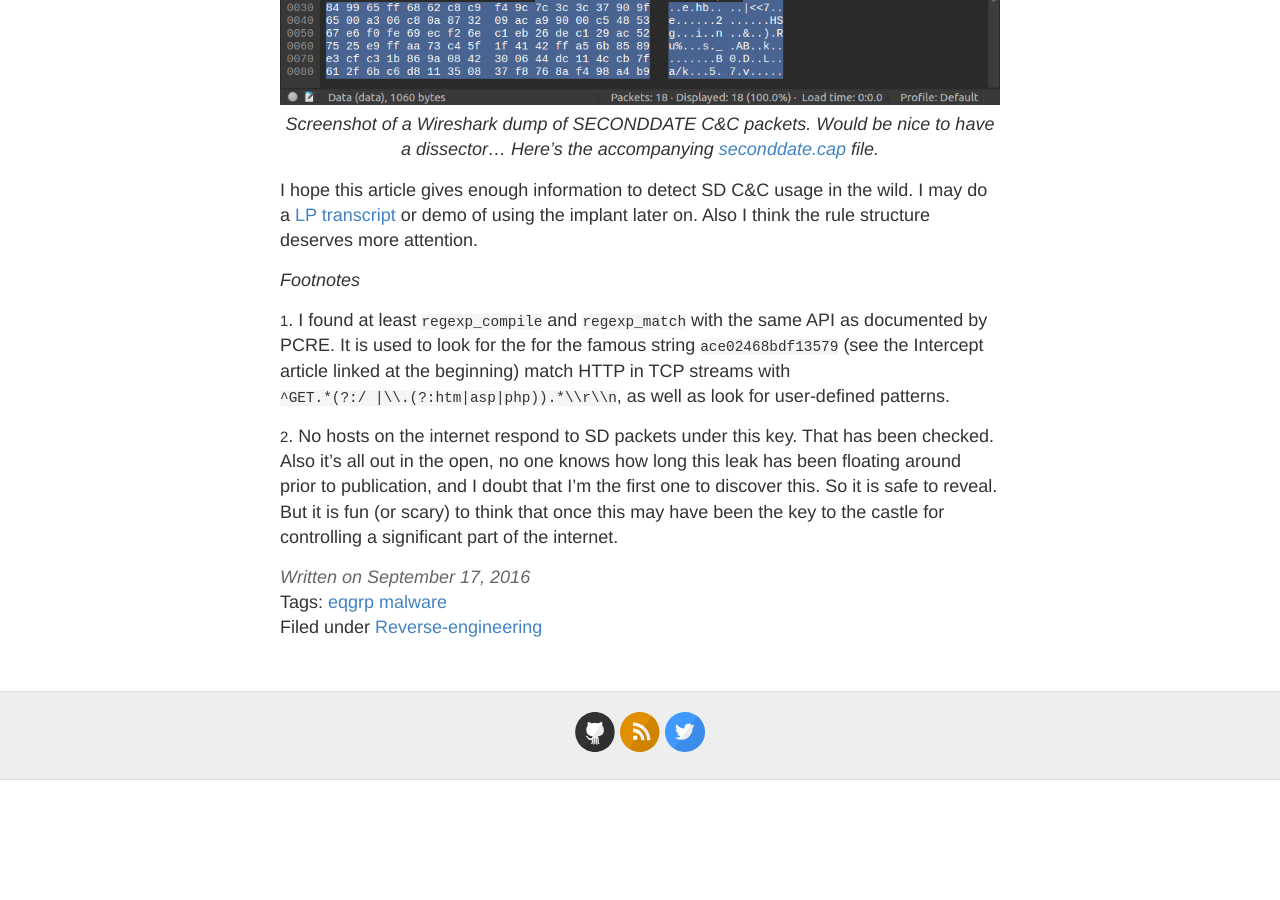
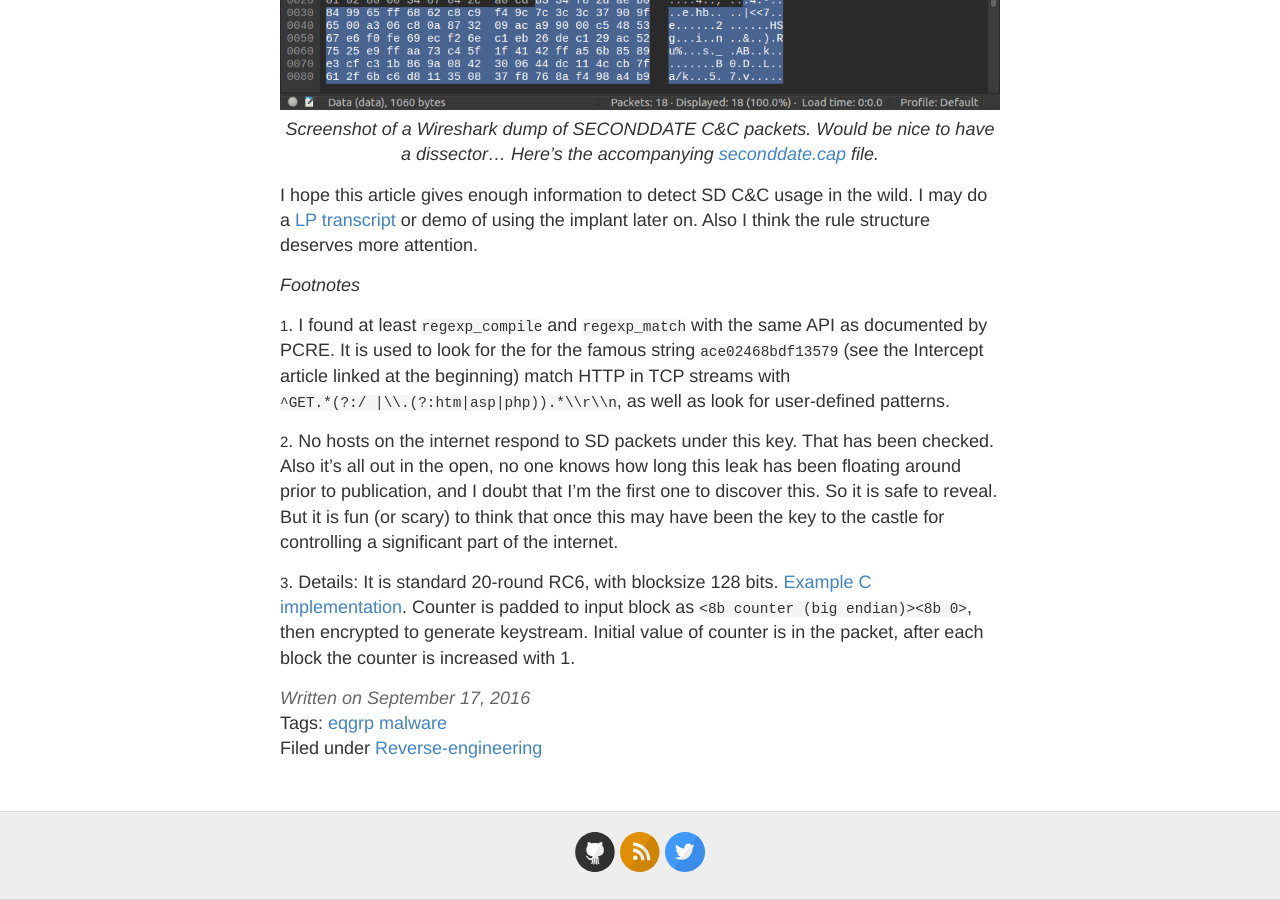
Before and after one commit to laanwj/laanwj.github.io, a Jekyll site: the page built from _posts/2016-09-17-seconddate-cnc.md, in a window 1280 px wide and 900 px high, scrolled down 4788 px. Built offline with Jekyll 4.4.1, drawn with Linux system fonts in a browser that asks for light colours; before the commit the page ends 5568 px from its top, so only the background shows below that.

Commit message:
add details on CTR mode used

```diff
--- a/_posts/2016-09-17-seconddate-cnc.md
+++ b/_posts/2016-09-17-seconddate-cnc.md
@@ -170,7 +170,7 @@ LP always uses source port `32768` and a random destination port).
 done.  Munging is the term that the Equation Group uses for simple obfuscation. Anyhow a `xorkey = munge - 0x61e57cc6`
 is computed and the entire packet is XORed with the 4-byte word.
 
-- Then, the packet is decrypted using RC6 in [CTR (counter mode)](https://en.wikipedia.org/wiki/CTR_mode), instead of OFB
+- Then, the packet is decrypted using RC6 in [CTR (counter mode)](https://en.wikipedia.org/wiki/CTR_mode)<a href="#foot1" class="footref">3</a>, instead of OFB
   mode as in BLATSTING C&C. The counter is part of every packet, as header field `encCounter`.
 
 - After this the packet is dispatched for command processing.
@@ -210,3 +210,8 @@ match HTTP in TCP streams with `^GET.*(?:/ |\\.(?:htm|asp|php)).*\\r\\n`, as wel
 it's all out in the open, no one knows how long this leak has been floating around prior to publication, and I doubt
 that I'm the first one to discover this. So it is safe to reveal. But it is fun (or scary) to think that once this may have been
 the key to the castle for controlling a significant part of the internet.
+
+<span class="footdef" id="foot3">3</span>. Details: It is standard 20-round RC6, with blocksize 128 bits. [Example C
+implementation](https://github.com/radare/radare2/blob/master/libr/crypto/p/crypto_rc6.c). Counter is
+padded to input block as `<8b counter (big endian)><8b 0>`, then encrypted to generate keystream. Initial value of
+counter is in the packet, after each block the counter is increased with 1.
```
